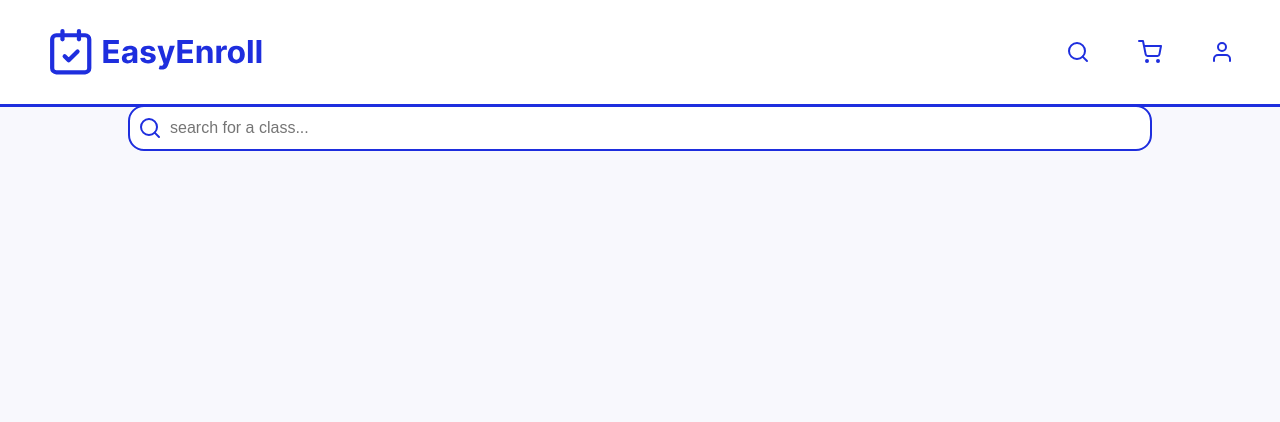
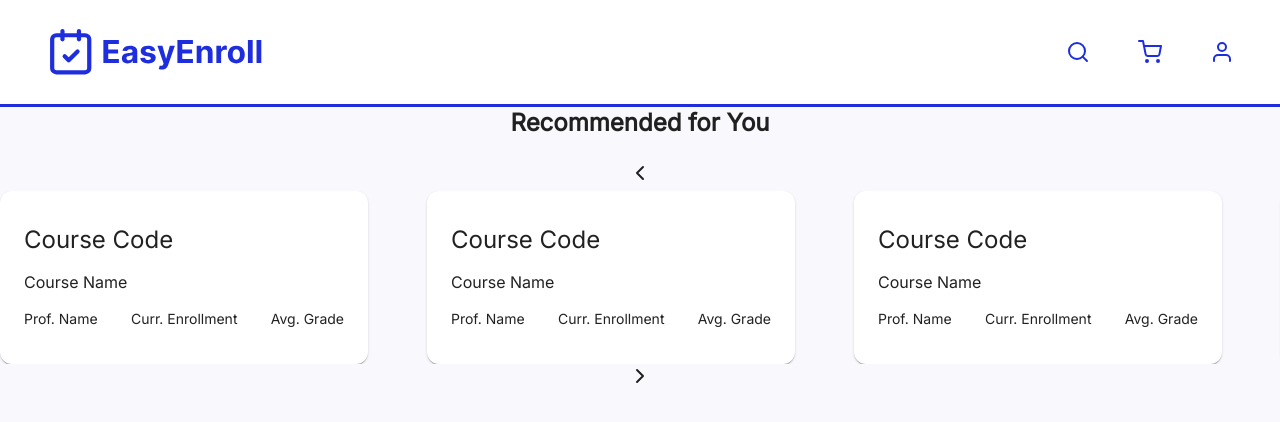
Before and after one commit to sky1113/CIS_4120_A5, a React (Create React App) app in the folder root/client/: page / in a window 1280 px wide. Shown: the top 422 px of the page. Built offline with nearby package versions, Linux system fonts and the light colour scheme.

Commit message:
carousel progress

```diff
--- a/root/client/package.json
+++ b/root/client/package.json
@@ -14,6 +14,8 @@
     "react-dom": "^18.2.0",
     "react-feather": "^2.0.10",
     "react-scripts": "5.0.1",
+    "react-slick": "^0.29.0",
+    "slick-carousel": "^1.8.1",
     "web-vitals": "^2.1.4"
   },
   "husky": {
--- a/root/client/src/App.js
+++ b/root/client/src/App.js
@@ -2,8 +2,9 @@ import React from "react";
 import "./App.css";
 import { createTheme, ThemeProvider, CssBaseline } from "@mui/material";
 import Navbar from "./components/NavBar";
-import SearchBar from "./components/SearchBar";
+import CourseCarousel from "./components/CourseCarousel";
 import "@fontsource/inter";
+
 
 const theme = createTheme({
   typography: {
@@ -32,8 +33,8 @@ export default function App() {
       <CssBaseline />
       <div className="App">
         <Navbar />
-        <div style={bodyStyle}>
-          <SearchBar />
+          <div style={bodyStyle}>
+          <CourseCarousel />
         </div>
       </div>
     </ThemeProvider>
--- /dev/null
+++ b/root/client/src/components/CourseCarousel.js
@@ -0,0 +1,76 @@
+// CourseCarousel.js
+import React from 'react';
+import Slider from 'react-slick';
+import { ChevronLeft, ChevronRight } from 'react-feather';
+import CourseCard from './CourseCard'; // Import your existing card component
+
+import 'slick-carousel/slick/slick.css';
+import 'slick-carousel/slick/slick-theme.css';
+
+const Arrow = ({ direction, onClick }) => {
+    const IconComponent = direction === 'prev' ? ChevronLeft : ChevronRight;
+
+    return (
+      <div className={`arrow ${direction}`} onClick={onClick}>
+        <IconComponent size={24} />
+      </div>
+    );
+  };
+
+  const carousel = () => {
+  const cardData = [
+    {
+        courseCode: 'CIS101',
+        courseName: 'Introduction to Computer Science',
+        professorName: 'Dr. Smith',
+        enrollment: 120,
+        avgGrade: 'A-',
+      },
+      {
+        courseCode: 'MAT202',
+        courseName: 'Linear Algebra',
+        professorName: 'Prof. Johnson',
+        enrollment: 90,
+        avgGrade: 'B+',
+      },
+    {
+        courseCode: 'CIS101',
+        courseName: 'Introduction to Computer Science',
+        professorName: 'Dr. Smith',
+        enrollment: 120,
+        avgGrade: 'A-',
+      },
+      {
+        courseCode: 'MAT202',
+        courseName: 'Linear Algebra',
+        professorName: 'Prof. Johnson',
+        enrollment: 90,
+        avgGrade: 'B+',
+      },
+  ];
+
+  const settings = {
+    dots: false, // Disable dots
+    infinite: true,
+    speed: 500,
+    slidesToShow: 3,
+    slidesToScroll: 1,
+    prevArrow: <Arrow direction="prev" />, // Custom previous arrow
+    nextArrow: <Arrow direction="next" />, // Custom next arrow
+  };
+
+  return (
+    <div>
+      <h2>Recommended for You</h2>
+      <Slider {...settings}>
+        {cardData.map((data, index) => (
+          <div key={index}>
+            <CourseCard {...data} />
+          </div>
+        ))}
+      </Slider>
+    </div>
+  );
+};
+
+export default carousel
```
Also changed, not shown: root/client/src/pages/CourseDetails.js (+13 -0 lines), 1 other file (tests, documents, lock files or other folders).
